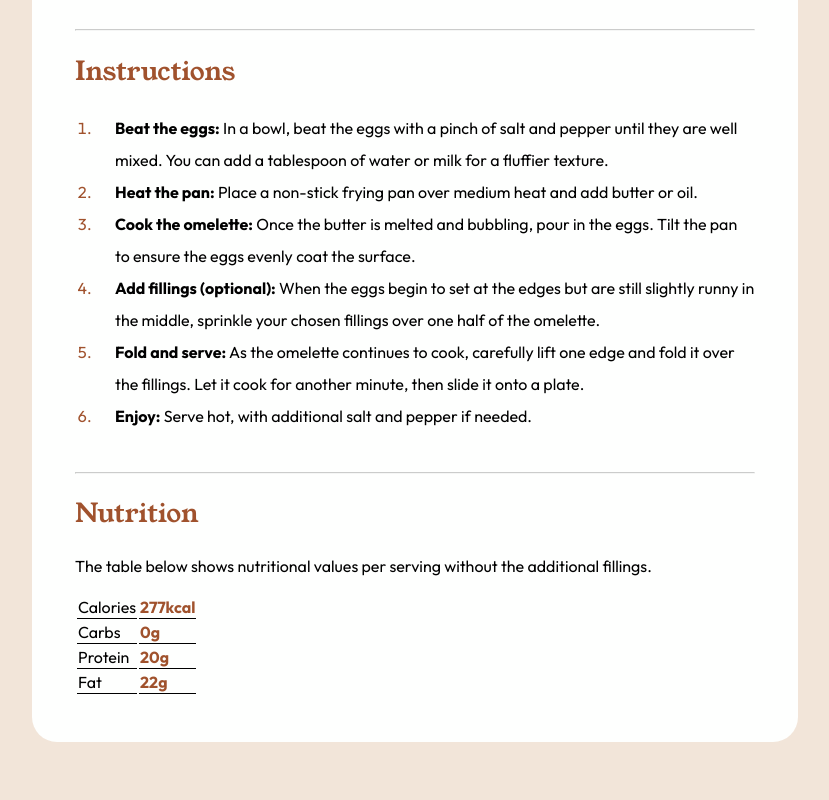
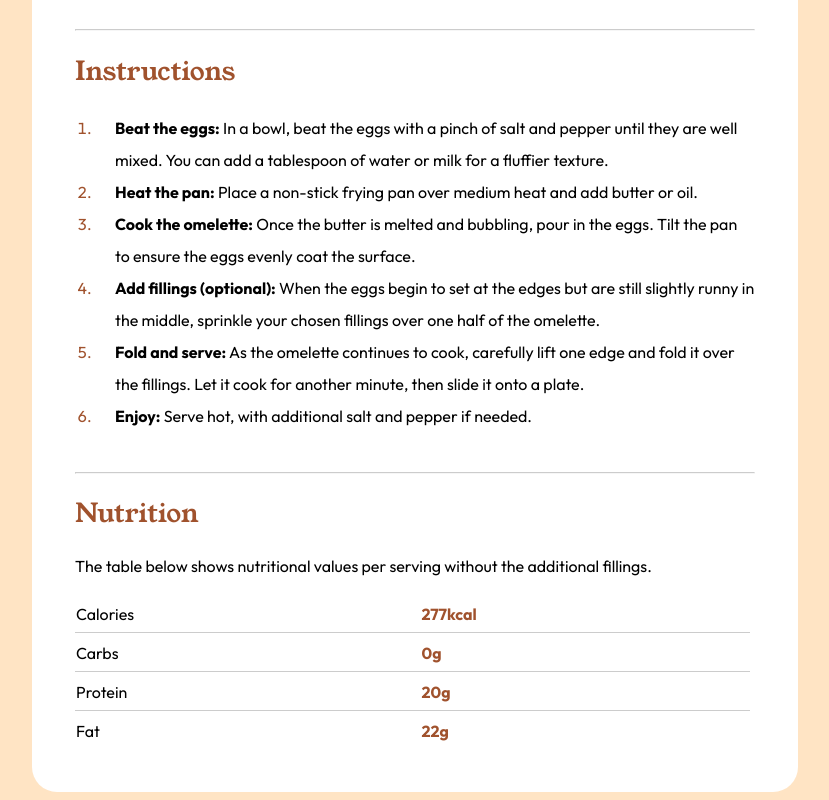
Before and after one commit to EloySM/Recipe-page, a plain HTML site: page index.html in a window 1280 px wide. Shown: the part 1124-1924 px from the top of the page, without its empty margins (225-1054 px from the left). Before the commit the page ends 1874 px from the top, so only its background shows below. Drawn offline with Linux system fonts and the light colour scheme.

Commit message:
Add files via upload

```diff
--- a/index.html
+++ b/index.html
@@ -107,8 +107,8 @@
             </tr>
 
             <tr>
-                <td>Fat</td>
-                <td><b>22g</b></td>
+                <td class="fat">Fat</td>
+                <td class="fat"><b>22g</b></td>
             </tr>
 
 
--- a/style.css
+++ b/style.css
@@ -1,5 +1,5 @@
 body {
-    background-color: #F2E5D9;
+    background-color:bisque;
     display: flex;
     justify-content: center;
     align-items: center;
@@ -43,13 +43,16 @@ ul li {
     line-height: 2;
 }
 
-table th tr {
-    border-bottom: 1px solid black
+table {
+    border-collapse: collapse;
+    width: 675px;
 }
 
 table tr td {
     border-collapse: collapse;
-    border-bottom: solid 1px black
+    border-bottom: solid 1px rgba(0, 0, 0, 0.2);
+    padding-bottom: 8px;
+    padding-top: 10px;
 }
 
 b {
@@ -60,6 +63,10 @@ b {
 hr {
     margin-top: 40px;
     opacity: 0.5;
+}
+
+.fat {
+    border-bottom: none;
 }
 
 #ingredients {
@@ -77,12 +84,12 @@ hr {
 
 #box {
     min-width: 680px;
-    height: 1650px;
+    height: 1700px;
     margin-inline: 880px;
     margin-top: 122px;
     padding: 43px;
     border-radius: 25px;
-    background-color: #FEFFFE;
+    background-color:white;
 }
 
 #preparation {
```
